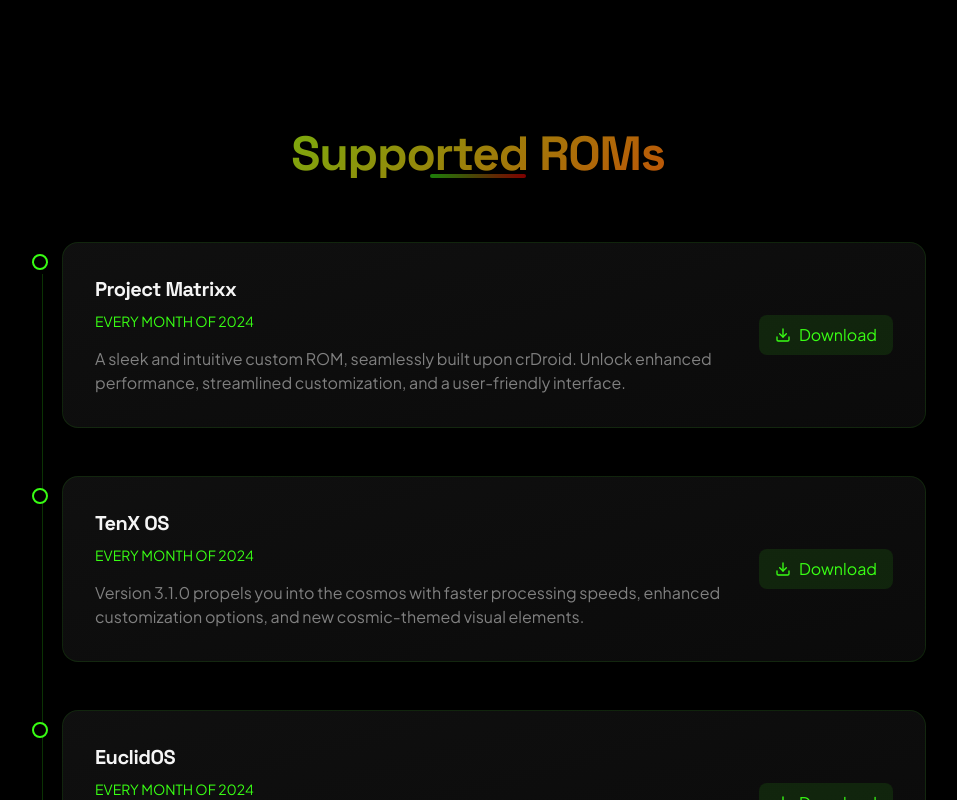
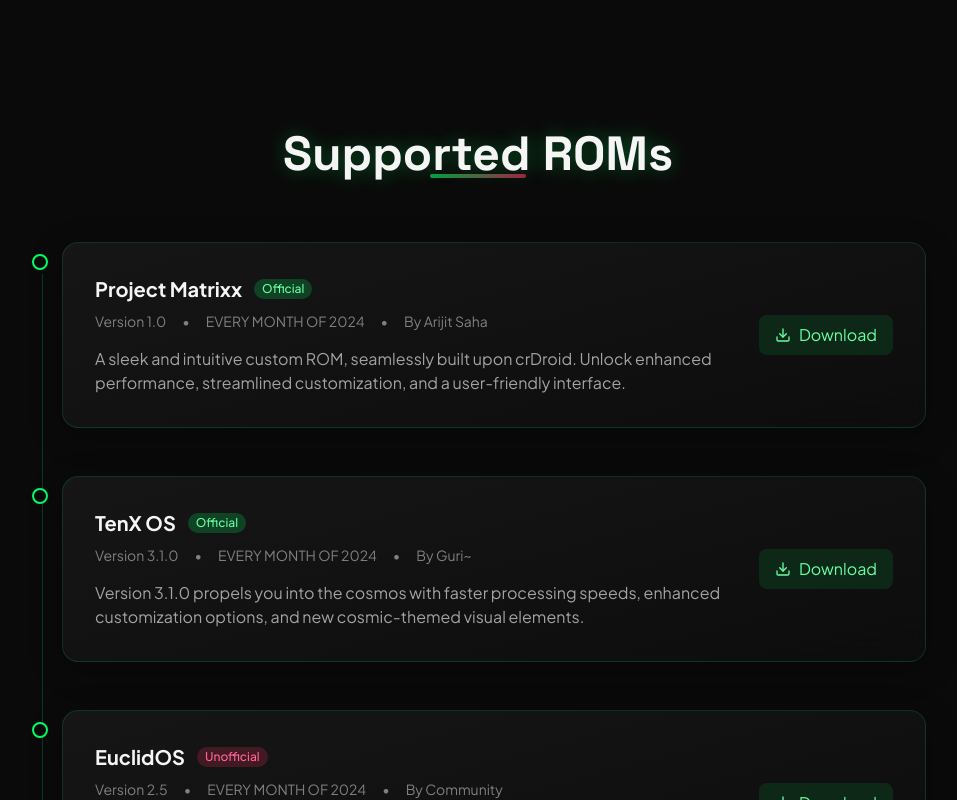
Before and after one commit to RAFSuNX/dark_elixir, a React (Vite) app: page / in a window 1280 px wide. Shown: the part 1580-2380 px from the top of the page, without its empty margins (162-1119 px from the left). Built offline with nearby package versions, Linux system fonts and the light colour scheme.

Commit message:
design and colors

```diff
--- a/src/App.tsx
+++ b/src/App.tsx
@@ -39,7 +39,6 @@
       setLoading(false);
     }, 3000);
 
-    // Add intersection observer for animations
     const observer = new IntersectionObserver(
       (entries) => {
         entries.forEach((entry) => {
@@ -96,7 +95,6 @@
                 Dark Elixir
               </a>
 
-              {/* Mobile Menu Button */}
               <button
                 className="md:hidden text-neutral-400 hover:text-accent-500 transition-colors"
                 onClick={() => setIsMenuOpen(!isMenuOpen)}
@@ -104,7 +102,6 @@
                 {isMenuOpen ? <X className="w-6 h-6" /> : <Menu className="w-6 h-6" />}
               </button>
 
-              {/* Desktop Navigation */}
               <div className="hidden md:flex gap-8 font-display text-sm tracking-wide">
                 {navItems.map((item) => (
                   <a
@@ -118,7 +115,6 @@
               </div>
             </div>
 
-            {/* Mobile Navigation */}
             {isMenuOpen && (
               <div className="md:hidden mt-4 py-4 border-t border-neutral-800">
                 <div className="flex flex-col gap-4">
@@ -229,14 +225,29 @@
                   <div className="card hover:border-accent-500 transition-colors">
                     <div className="flex flex-col md:flex-row md:items-center md:justify-between gap-4">
                       <div>
-                        <h3 className="text-xl font-bold mb-2">{rom.title}</h3>
-                        <p className="text-accent-500 text-sm mb-4">{rom.date}</p>
+                        <div className="flex items-center gap-3 mb-2">
+                          <h3 className="text-xl font-bold">{rom.title}</h3>
+                          <span className={`px-2 py-0.5 rounded-full text-xs font-medium ${
+                            rom.status === 'Official'
+                              ? 'bg-accent-500/20 text-accent-300'
+                              : 'bg-highlight-500/20 text-highlight-300'
+                          }`}>
+                            {rom.status}
+                          </span>
+                        </div>
+                        <div className="flex items-center gap-4 text-sm text-neutral-400 mb-4">
+                          <span>Version {rom.version}</span>
+                          <span>•</span>
+                          <span>{rom.date}</span>
+                          <span>•</span>
+                          <span>By {rom.maintainer}</span>
+                        </div>
                         <p className="text-neutral-300">{rom.description}</p>
                       </div>
                       <div className="flex-shrink-0">
                         <a
                           href={config.download.primary.url}
-                          className="inline-flex items-center gap-2 bg-accent-500/10 text-accent-500 px-4 py-2 rounded-lg hover:bg-accent-500/20 transition-colors"
+                          className="inline-flex items-center gap-2 bg-accent-500/10 text-accent-300 px-4 py-2 rounded-lg hover:bg-accent-500/20 transition-colors"
                         >
                           <Download className="w-4 h-4" />
                           Download
@@ -311,7 +322,7 @@
         <section id="donate" className="container mx-auto px-4 py-24" data-animate>
           <div className="max-w-6xl mx-auto">
             <h2 className="text-4xl md:text-5xl text-center font-bold mb-16">
-              <span className="bg-gradient-to-r from-blue-500 via-cyan-400 to-emerald-400 text-transparent bg-clip-text">
+              <span className="bg-gradient-to-r from-accent-500 via-accent-400 to-highlight-500 text-transparent bg-clip-text">
                 Support the minds for their Hardwork
               </span>
             </h2>
--- a/src/data/config.json
+++ b/src/data/config.json
@@ -7,8 +7,8 @@
     }
   },
   "colors": {
-    "primary": "#39FF14",
-    "secondary": "#FF0000",
-    "background": "#000000"
+    "primary": "#00FF66",
+    "secondary": "#FF3366",
+    "background": "#0A0A0A"
   }
 }
--- a/src/data/roms.json
+++ b/src/data/roms.json
@@ -3,22 +3,34 @@
     {
       "title": "Project Matrixx",
       "date": "EVERY MONTH OF 2024",
-      "description": "A sleek and intuitive custom ROM, seamlessly built upon crDroid. Unlock enhanced performance, streamlined customization, and a user-friendly interface."
+      "description": "A sleek and intuitive custom ROM, seamlessly built upon crDroid. Unlock enhanced performance, streamlined customization, and a user-friendly interface.",
+      "status": "Official",
+      "version": "1.0",
+      "maintainer": "Arijit Saha"
     },
     {
       "title": "TenX OS",
       "date": "EVERY MONTH OF 2024",
-      "description": "Version 3.1.0 propels you into the cosmos with faster processing speeds, enhanced customization options, and new cosmic-themed visual elements."
+      "description": "Version 3.1.0 propels you into the cosmos with faster processing speeds, enhanced customization options, and new cosmic-themed visual elements.",
+      "status": "Official",
+      "version": "3.1.0",
+      "maintainer": "Guri~"
     },
     {
       "title": "EuclidOS",
       "date": "EVERY MONTH OF 2024",
-      "description": "Discover EuclidOS: a feature-rich, visually stunning custom firmware built on the Android Open Source Project."
+      "description": "Discover EuclidOS: a feature-rich, visually stunning custom firmware built on the Android Open Source Project.",
+      "status": "Unofficial",
+      "version": "2.5",
+      "maintainer": "Community"
     },
     {
       "title": "DroidX-UI",
       "date": "EVERY MONTH OF 2024",
-      "description": "Unleash the true potential of your phone with lightning-fast performance and seamless user experience."
+      "description": "Unleash the true potential of your phone with lightning-fast performance and seamless user experience.",
+      "status": "Official",
+      "version": "4.0",
+      "maintainer": "Ultron"
     }
   ]
 }
--- a/src/index.css
+++ b/src/index.css
@@ -6,8 +6,8 @@
 
 @layer base {
   body {
-    @apply text-neutral-50 font-body antialiased text-base;
-    background-color: #000000;
+    @apply text-neutral-200 font-body antialiased text-base;
+    background-color: #0A0A0A;
     position: relative;
     overflow-x: hidden;
   }
@@ -21,105 +21,19 @@
     bottom: 0;
     z-index: -1;
     background:
-      radial-gradient(circle at 15% 15%, rgba(57, 255, 20, 0.12) 0%, transparent 60%),
-      radial-gradient(circle at 85% 85%, rgba(255, 0, 0, 0.12) 0%, transparent 60%);
+      radial-gradient(circle at 15% 15%, rgba(0, 255, 102, 0.15) 0%, transparent 60%),
+      radial-gradient(circle at 85% 85%, rgba(255, 51, 102, 0.15) 0%, transparent 60%);
     filter: blur(120px);
     animation: moveGradient 30s ease-in-out infinite;
   }
 
-  /* Typography Scale */
-  h1, .h1 {
-    @apply font-display text-h1 font-bold tracking-tight;
+  /* Typography improvements for contrast */
+  h1, .h1, h2, .h2, h3, .h3, h4, .h4, h5, .h5 {
+    @apply text-neutral-50;
   }
 
-  h2, .h2 {
-    @apply font-display text-h2 font-bold tracking-tight;
-  }
-
-  h3, .h3 {
-    @apply font-display text-h3 font-bold tracking-tight;
-  }
-
-  h4, .h4 {
-    @apply font-display text-h4 font-semibold tracking-tight;
-  }
-
-  h5, .h5 {
-    @apply font-display text-h5 font-semibold tracking-tight;
-  }
-
-  /* Display Text */
-  .display-1 {
-    @apply font-display text-d1 font-bold tracking-tight;
-  }
-
-  .display-2 {
-    @apply font-display text-d2 font-bold tracking-tight;
-  }
-
-  .display-3 {
-    @apply font-display text-d3 font-bold tracking-tight;
-  }
-
-  /* Body Text */
-  .text-body-xl {
-    @apply text-xl leading-relaxed;
-  }
-
-  .text-body-lg {
-    @apply text-lg leading-relaxed;
-  }
-
-  .text-body {
-    @apply text-base leading-relaxed;
-  }
-
-  .text-body-sm {
-    @apply text-sm leading-relaxed;
-  }
-
-  .text-body-xs {
-    @apply text-xs leading-relaxed;
-  }
-
-  /* Links */
   a {
-    @apply text-accent-500 hover:text-accent-400 transition-colors duration-300;
-  }
-
-  /* Lists */
-  ul, ol {
-    @apply pl-6;
-  }
-
-  ul {
-    @apply list-disc;
-  }
-
-  ol {
-    @apply list-decimal;
-  }
-
-  /* Other base styles */
-  html {
-    scroll-behavior: smooth;
-    scroll-padding-top: 80px;
-  }
-
-  ::-webkit-scrollbar {
-    width: 8px;
-  }
-
-  ::-webkit-scrollbar-track {
-    background-color: #000000;
-  }
-
-  ::-webkit-scrollbar-thumb {
-    @apply bg-neutral-800 rounded-full transition-colors duration-300;
-  }
-
-  ::-webkit-scrollbar-thumb:hover {
-    @apply bg-neutral-700;
+    @apply text-accent-400 hover:text-accent-300 transition-colors duration-300;
   }
 }
 
@@ -179,7 +93,7 @@
   left: 0;
   right: 0;
   bottom: 0;
-  background-color: rgba(0, 0, 0, 0.9);
+  background-color: rgba(10, 10, 10, 0.95);
   z-index: 50;
   display: flex;
   flex-direction: column;
@@ -195,8 +109,8 @@
   position: absolute;
   inset: 0;
   background:
-    radial-gradient(circle at 20% 20%, rgba(57, 255, 20, 0.15) 0%, transparent 70%),
-    radial-gradient(circle at 80% 80%, rgba(255, 0, 0, 0.15) 0%, transparent 70%);
+    radial-gradient(circle at 20% 20%, rgba(0, 255, 102, 0.15) 0%, transparent 70%),
+    radial-gradient(circle at 80% 80%, rgba(255, 51, 102, 0.15) 0%, transparent 70%);
   filter: blur(60px);
   animation: moveGradient 15s ease-in-out infinite;
 }
@@ -209,64 +123,62 @@
 
 .brand-text {
   @apply font-display text-d1 font-bold;
-  background: linear-gradient(135deg, #39FF14, #FF0000);
+  background: linear-gradient(135deg, #00FF66, #FF3366);
   -webkit-background-clip: text;
   background-clip: text;
   color: transparent;
   animation: textReveal 1.2s cubic-bezier(0.4, 0, 0.2, 1) forwards;
   animation-delay: 0.3s;
   opacity: 0;
+  text-shadow: 0 0 30px rgba(0, 255, 102, 0.3);
 }
 
-/* Component Styles */
+/* Component Style Updates */
 .card {
   @apply rounded-2xl p-8 relative h-full flex flex-col;
-  background: linear-gradient(165deg, rgba(26, 26, 26, 0.6), rgba(13, 13, 13, 0.8));
+  background: linear-gradient(165deg, rgba(26, 26, 26, 0.8), rgba(13, 13, 13, 0.9));
   backdrop-filter: blur(24px);
-  border: 1px solid rgba(57, 255, 20, 0.1);
-  box-shadow: 0 8px 32px rgba(0, 0, 0, 0.2);
+  border: 1px solid rgba(0, 255, 102, 0.15);
+  box-shadow: 0 8px 32px rgba(0, 0, 0, 0.3);
   transition: all 0.6s cubic-bezier(0.34, 1.56, 0.64, 1);
 }
 
 .card:hover {
   transform: translateY(-8px);
-  border-color: rgba(57, 255, 20, 0.3);
+  border-color: rgba(0, 255, 102, 0.3);
   box-shadow:
-    0 12px 48px rgba(57, 255, 20, 0.2),
-    0 0 0 1px rgba(57, 255, 20, 0.1);
+    0 12px 48px rgba(0, 255, 102, 0.2),
+    0 0 0 1px rgba(0, 255, 102, 0.15);
 }
 
 .cyber-border {
   @apply relative rounded-2xl p-1 overflow-hidden;
-  background: linear-gradient(135deg, #39FF14, #FF0000);
-}
-
-.cyber-border::before {
-  content: '';
-  @apply absolute inset-[1px] rounded-2xl;
-  background: #000000;
-}
-
-.glass-card {
-  @apply rounded-xl relative;
-  background: rgba(26, 26, 26, 0.4);
-  backdrop-filter: blur(12px);
-  border: 1px solid rgba(57, 255, 20, 0.1);
+  background: linear-gradient(135deg, #00FF66, #FF3366);
 }
 
 .section-title {
-  @apply font-display text-4xl md:text-5xl font-bold text-center mb-16 relative;
-  background: linear-gradient(135deg, #39FF14, #FF0000);
-  -webkit-background-clip: text;
-  background-clip: text;
-  color: transparent;
+  @apply font-display text-4xl md:text-5xl font-bold text-center mb-16 relative text-neutral-50;
+  text-shadow: 0 0 20px rgba(0, 255, 102, 0.3);
 }
 
 .section-title::after {
   content: '';
   @apply absolute left-1/2 -translate-x-1/2 bottom-0 w-24 h-1 rounded-full;
-  background: linear-gradient(90deg, #39FF14, #FF0000);
-  opacity: 0.5;
+  background: linear-gradient(90deg, #00FF66, #FF3366);
+  opacity: 0.6;
+}
+
+/* Button improvements */
+.cyber-button {
+  @apply relative px-8 py-3 rounded-lg font-display text-neutral-900 overflow-hidden;
+  background: linear-gradient(135deg, #00FF66, #33FF85);
+  box-shadow: 0 4px 12px rgba(0, 255, 102, 0.3);
+  transition: all 0.3s ease;
+}
+
+.cyber-button:hover {
+  transform: translateY(-2px);
+  box-shadow: 0 8px 24px rgba(0, 255, 102, 0.4);
 }
 
 [data-animate] {
@@ -279,104 +191,3 @@
   opacity: 1;
   transform: translateY(0);
 }
-
-/* Section Specific Styles */
-.features-grid {
-  @apply grid grid-cols-1 lg:grid-cols-3 gap-8;
-  perspective: 1000px;
-}
-
-.features-grid > div {
-  transform-style: preserve-3d;
-  transition: transform 0.6s cubic-bezier(0.34, 1.56, 0.64, 1);
-}
-
-.features-grid > div:hover {
-  transform: rotateY(5deg) rotateX(5deg);
-}
-
-.devices-grid {
-  @apply grid grid-cols-1 md:grid-cols-2 lg:grid-cols-3 gap-8;
-}
-
-.team-grid {
-  @apply grid grid-cols-1 md:grid-cols-2 lg:grid-cols-3 gap-8;
-}
-
-.team-member-card {
-  @apply relative overflow-hidden;
-  transition: transform 0.6s cubic-bezier(0.34, 1.56, 0.64, 1);
-}
-
-.team-member-card:hover {
-  transform: translateY(-8px);
-}
-
-.team-member-card::before {
-  content: '';
-  @apply absolute inset-0;
-  background: linear-gradient(to bottom, transparent 50%, rgba(0, 0, 0, 0.8));
-  opacity: 0;
-  transition: opacity 0.3s ease;
-}
-
-.team-member-card:hover::before {
-  opacity: 1;
-}
-
-/* Timeline Styles */
-.timeline-item {
-  @apply relative pl-8 pb-12 last:pb-0;
-}
-
-.timeline-item::before {
-  content: '';
-  @apply absolute left-3 top-8 w-px h-full bg-accent-500/20;
-}
-
-.timeline-item:last-child::before {
-  display: none;
-}
-
-.timeline-dot {
-  @apply absolute left-[-1.85rem] top-3 w-4 h-4 rounded-full bg-neutral-900 border-2 border-accent-500;
-  box-shadow: 0 0 0 4px rgba(57, 255, 20, 0.1);
-}
-
-/* Navigation Styles */
-.nav-link {
-  @apply relative text-neutral-400 hover:text-accent-500 transition-colors;
-}
-
-.nav-link::after {
-  content: '';
-  @apply absolute left-0 -bottom-1 w-full h-0.5 bg-accent-500 scale-x-0 origin-left transition-transform duration-300;
-}
-
-.nav-link:hover::after {
-  transform: scaleX(1);
-}
-
-/* Button Styles */
-.cyber-button {
-  @apply relative px-8 py-3 rounded-lg font-display text-neutral-900 overflow-hidden;
-  background: linear-gradient(135deg, #39FF14, #4DFF33);
-  transition: all 0.3s ease;
-}
-
-.cyber-button:hover {
-  transform: translateY(-2px);
-  box-shadow: 0 8px 24px rgba(57, 255, 20, 0.3);
-}
-
-.cyber-button::before {
-  content: '';
-  @apply absolute inset-0;
-  background: linear-gradient(135deg, transparent, rgba(255, 255, 255, 0.2));
-  opacity: 0;
-  transition: opacity 0.3s ease;
-}
-
-.cyber-button:hover::before {
-  opacity: 1;
-}
```
Also changed, not shown: tailwind.config.js (+13 -52 lines).
